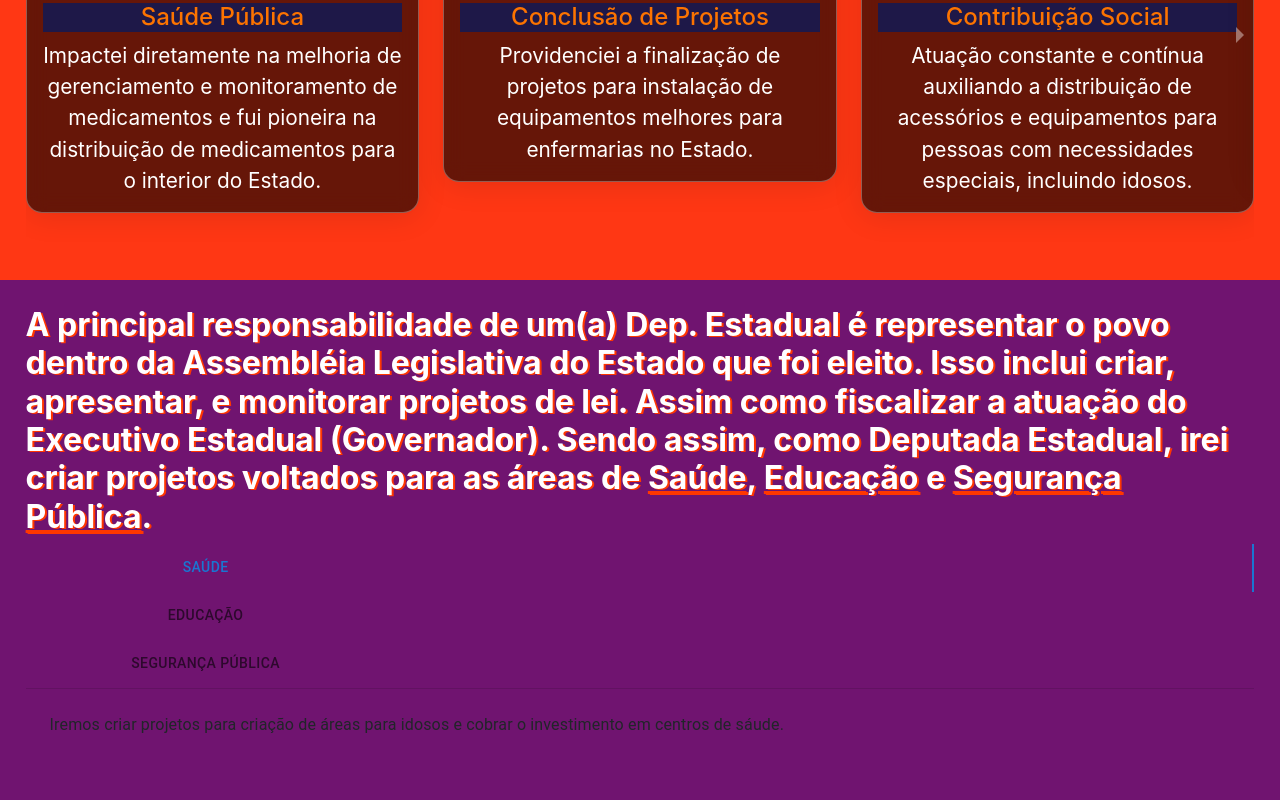
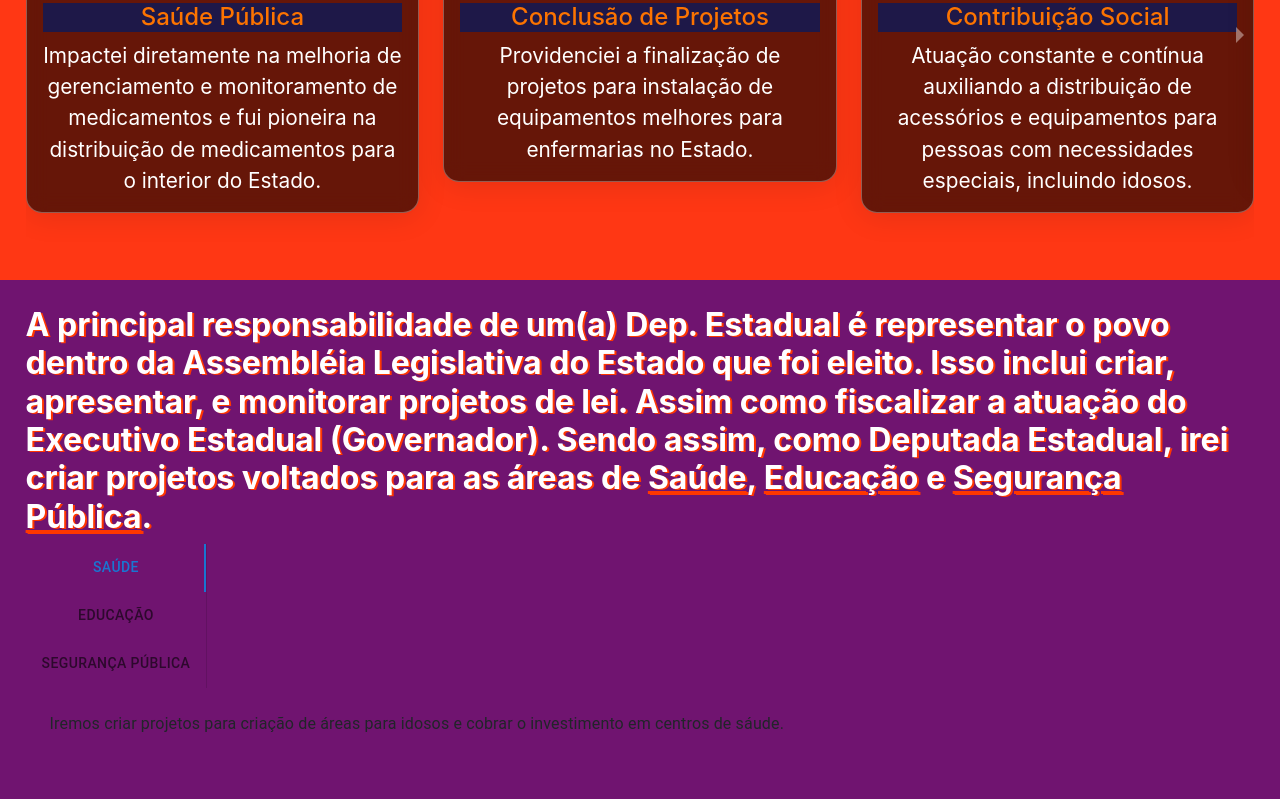
Before and after one commit to Takater/dep-mirian-moret, a React (Create React App) app: page / in a window 1280 px wide. Shown: the part 2680-3480 px from the top of the page. Built offline with nearby package versions, Linux system fonts and the light colour scheme.

Commit message:
Thu, Aug 25, 2022, 9:22 PM +00:00

```diff
--- a/src/components/Propostas.jsx
+++ b/src/components/Propostas.jsx
@@ -13,8 +13,8 @@ import Box from '@mui/material/Box';
             <div
                 role="tabpanel"
                 hidden={value !== index}
-                id={`simple-tabpanel-${index}`}
-                aria-labelledby={`simple-tab-${index}`}
+                id={`vertical-tabpanel-${index}`}
+                aria-labelledby={`vertical-tab-${index}`}
                 {...other}
             >
                 {value === index && (
@@ -34,8 +34,8 @@ import Box from '@mui/material/Box';
 
     function allyProps(index) {
         return {
-            id: `simple-tab-${index}`,
-            'aria-controls': `simple-tabpanel-${index}`
+            id: `vertical-tab-${index}`,
+            'aria-controls': `vertical-tabpanel-${index}`
         };
     }
 
@@ -56,13 +56,16 @@ import Box from '@mui/material/Box';
                 de <span>Saúde</span>, <span>Educação</span> e <span>Segurança Pública</span>.
             </h3>
             <Box sx={{width: '100%'}}>
-                <Box sx={{borderBottom: 1, borderColor: 'divider'}}>
+                <Box
+                    sx={{ flexGrow: 1, display: 'flex'}}
+                >
                     <Tabs
                         value={value}
                         onChange={handleChange}
                         aria-label="Painel de Propostas"
                         orientation="vertical"
                         variant="scrollable"
+                        sx={{borderRight: 1, borderColor: 'divider'}}
                         >
                         <Tab label="Saúde" {...allyProps(0)}/>
                         <Tab label="Educação" {...allyProps(1)}/>
```
